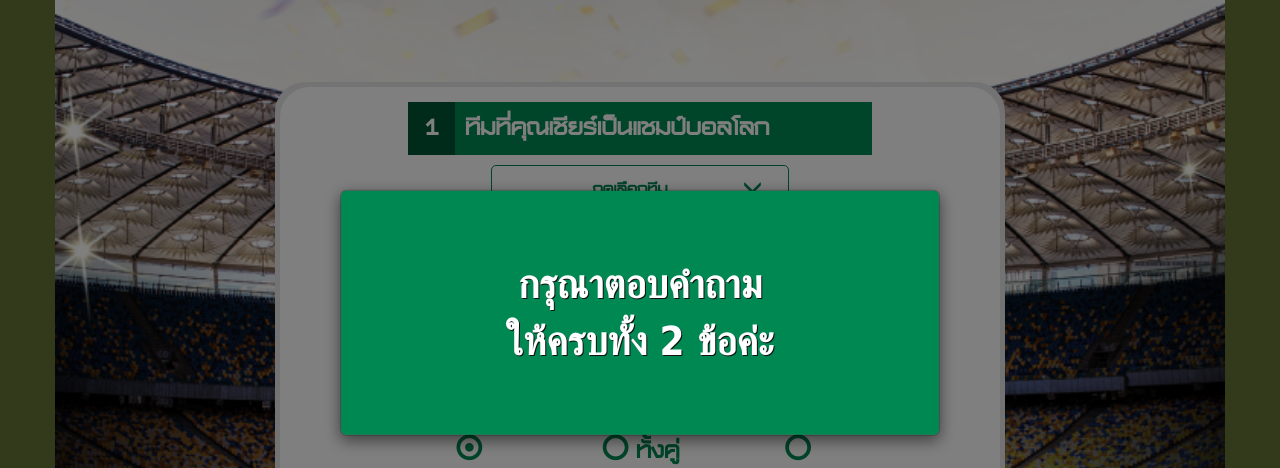
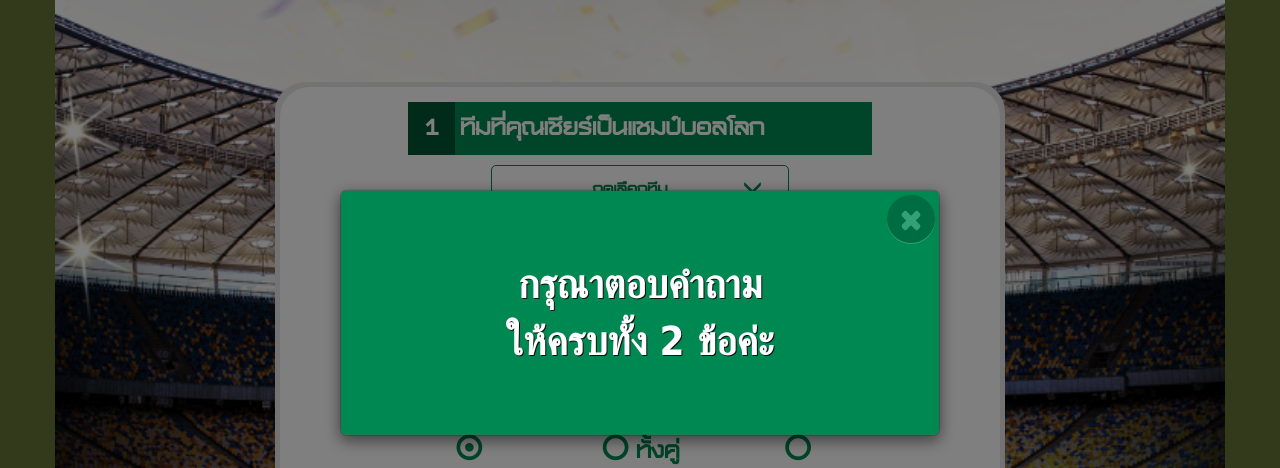
Before and after one commit to Parmarno/fwc, a PHP site: page /page3-2.html in a window 1280 px wide. Shown: the part 478-946 px from the top of the page. Run offline with PHP 8.4, Linux system fonts and the light colour scheme.

Commit message:
add closed btn

```diff
--- a/assets/css/style.css
+++ b/assets/css/style.css
@@ -158,7 +158,16 @@ body{
 
 
 .font-dbr{ font-family: DBRamintraX, 'sans-serif'; }
-.modal-bg{ background-color: #008853; font-size: 2rem; font-family: 'tahoma'; font-weight: bold; color: #fff; padding: 5rem 0; text-shadow: 1px 1px #111;  }
+.modal-bg{
+	background-color: #008853; font-size: 2rem; font-family: 'tahoma'; position: relative;
+	font-weight: bold; color: #fff; padding: 5rem 0; text-shadow: 1px 1px #111;
+}
+.modal-bg .modal-closed{
+	position: absolute; top: -50px; right: 0;
+}
+.modal-choose .modal-closed{
+	position: absolute; top: -10px; right: 0;
+}
 .modal-bg h1{ font-size: 3rem; font-weight: bold; }
 
 .font-btn{ font-size: 2rem; font-weight: bold; }
--- a/page1.html
+++ b/page1.html
@@ -6,6 +6,7 @@
 		<title>Football World Cups</title>
 
 		<link rel="stylesheet" href="https://stackpath.bootstrapcdn.com/bootstrap/3.3.7/css/bootstrap.min.css">
+		<link rel="stylesheet" href="https://cdnjs.cloudflare.com/ajax/libs/font-awesome/4.7.0/css/font-awesome.min.css">
 		<link rel="stylesheet" href="assets/css/style.css">
 	</head>
 	<body>
--- a/page3-2.html
+++ b/page3-2.html
@@ -20,7 +20,7 @@
 								<div class="col-md-8 col-md-offset-2">
 									<div class="header">
 										<span>1</span>
-										<span class="full">ทีมที่คุณเชียร์เป็นแชมป์บอลโลก</span>
+										<span class="full small-text">ทีมที่คุณเชียร์เป็นแชมป์บอลโลก</span>
 										<div class="clearfix"></div>
 									</div>
 									<div class="body">
@@ -49,7 +49,7 @@
 								<div class="col-md-8 col-md-offset-2">
 									<div class="header">
 										<span>2</span>
-										<span class="full">ส่งชื่อทีมที่คุณเชียร์</span>
+										<span class="full small-text">ส่งชื่อทีมที่คุณเชียร์</span>
 										<div class="clearfix"></div>
 									</div>
 									<div class="body">
@@ -249,6 +249,15 @@
 				<div class="modal-content modal-bg">
 					<div class="modal-body text-center">
 						กรุณาตอบคำถาม<br>ให้ครบทั้ง 2 ข้อค่ะ
+
+						<div class="modal-closed">
+							<button type="button" class="close" data-dismiss="modal" aria-label="Close">
+								<span class="fa-stack fa-lg">
+									<i class="fa fa-circle fa-stack-2x"></i>
+									<i class="fa fa-times fa-stack-1x fa-inverse"></i>
+								</span>
+							</button>
+						</div>
 					</div>
 				</div>
 			</div>
@@ -577,6 +586,15 @@
 								</li>
 							</ul>
 						</div>
+
+						<div class="modal-closed">
+							<button type="button" class="close" data-dismiss="modal" aria-label="Close">
+								<span class="fa-stack fa-lg">
+									<i class="fa fa-circle fa-stack-2x"></i>
+									<i class="fa fa-times fa-stack-1x fa-inverse"></i>
+								</span>
+							</button>
+						</div>
 					</div>
 				</div>
 			</div>
```
Also changed, not shown: page1-1.html (+9 -0 lines), page1-2.html (+9 -0 lines), page3-1.html (+11 -2 lines), page3.html (+9 -0 lines), page4.html (+27 -0 lines).
